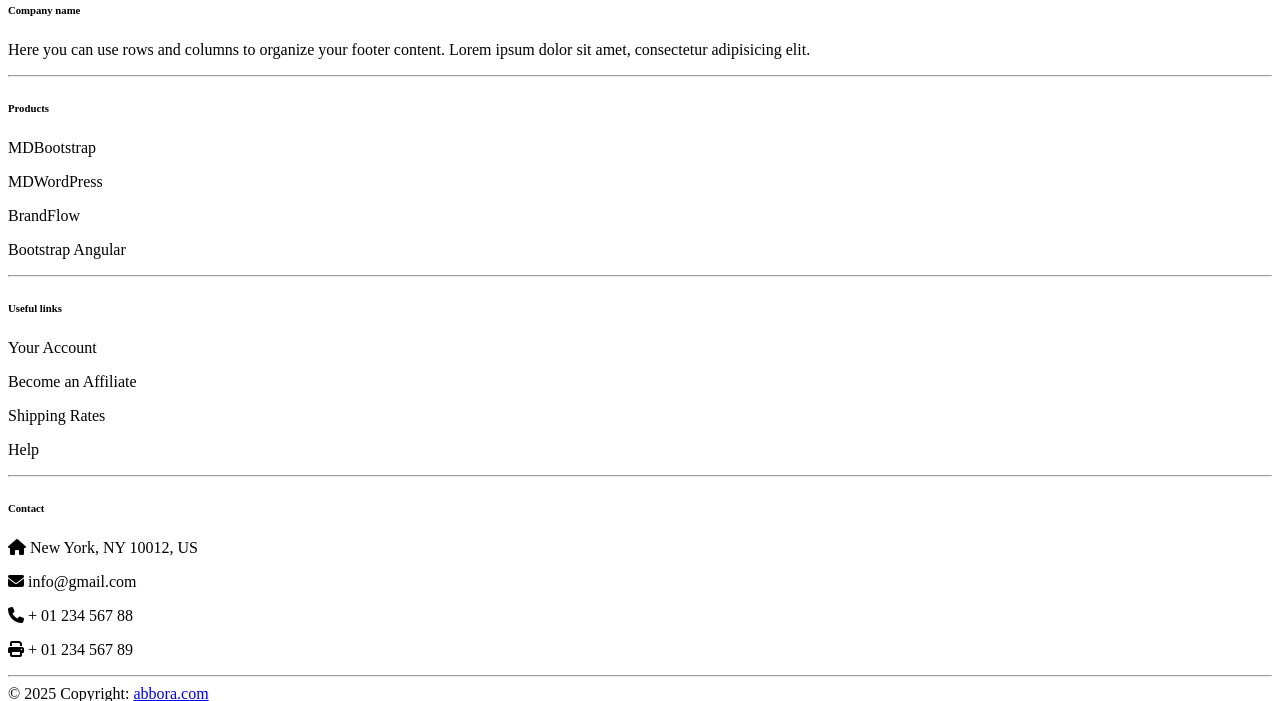
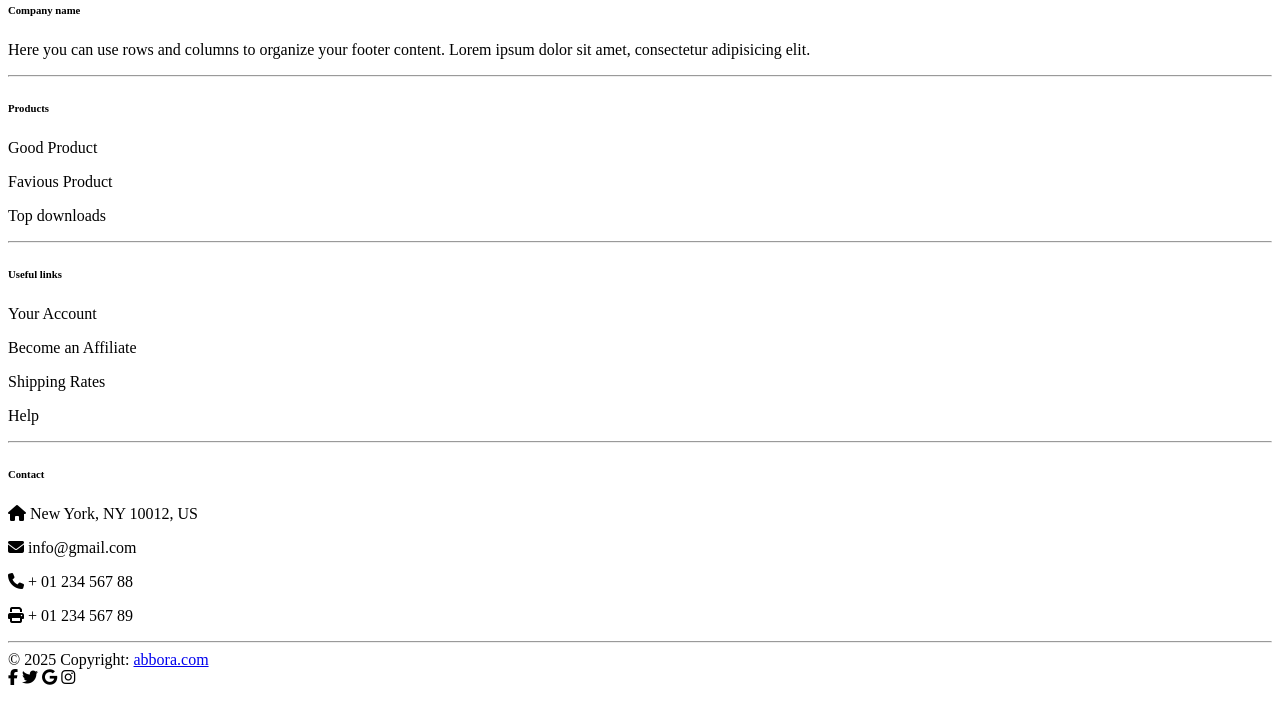
Before and after one commit to votacuong/vi-cms, a CodeIgniter 4 app: the page made by app/Views/front-end/main.php in a window 1280 px wide. Shown: the part 133-834 px from the top of the page. Run offline with PHP 8.4 and a stand-in for CodeIgniter, Linux system fonts and the light colour scheme; the template is opened without the code that fills it, so the values that code supplies are empty; some libraries are stand-ins or nearby versions.

Commit message:
Update footer.php

```diff
--- a/app/Views/front-end/components/footer.php
+++ b/app/Views/front-end/components/footer.php
@@ -28,16 +28,13 @@
           <div class="col-md-2 col-lg-2 col-xl-2 mx-auto mt-3">
             <h6 class="text-uppercase mb-4 font-weight-bold">Products</h6>
             <p>
-              <a class="text-white">MDBootstrap</a>
+              <a class="text-white">Good Product</a>
             </p>
             <p>
-              <a class="text-white">MDWordPress</a>
+              <a class="text-white">Favious Product</a>
             </p>
             <p>
-              <a class="text-white">BrandFlow</a>
-            </p>
-            <p>
-              <a class="text-white">Bootstrap Angular</a>
+              <a class="text-white">Top downloads</a>
             </p>
           </div>
           <!-- Grid column -->
```
